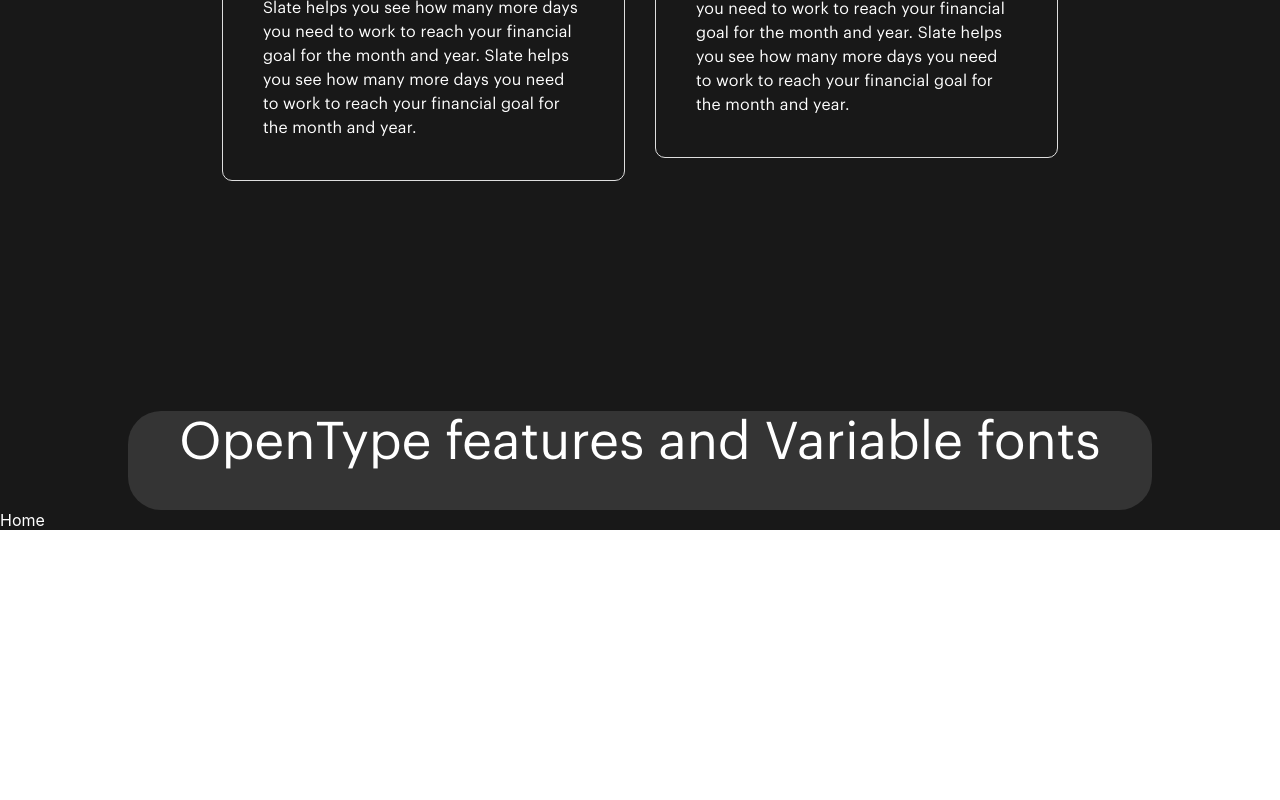
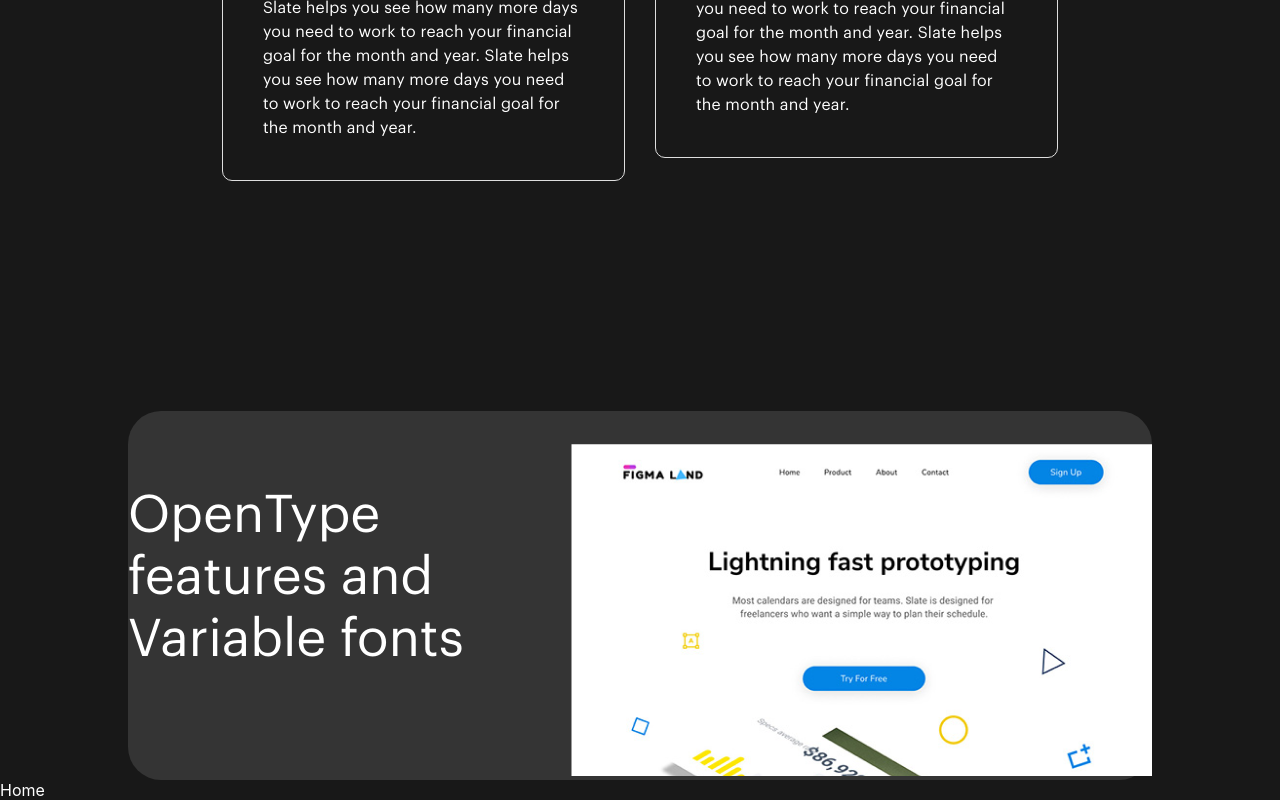
Before and after one commit to TheDa21crj/Landing-Page, a React (Create React App) app: page / in a window 1280 px wide. Shown: the part 5744-6544 px from the top of the page. Before the commit the page ends 6274 px from the top, so only its background shows below. Built offline with nearby package versions, Linux system fonts and the light colour scheme.

Commit message:
img added

```diff
--- a/src/Components/Cta.js
+++ b/src/Components/Cta.js
@@ -1,5 +1,6 @@
 import React from "react";
 import "./Css/Cta.css";
+import img from "./../Img/LineChart1.png";
 
 export default function Cta() {
   return (
@@ -8,7 +9,9 @@ export default function Cta() {
         <div>
           <p className="ctaPTag">OpenType features and Variable fonts</p>
         </div>
-        <div></div>
+        <div>
+          <img src={img} alt="" />
+        </div>
       </div>
     </div>
   );
```
